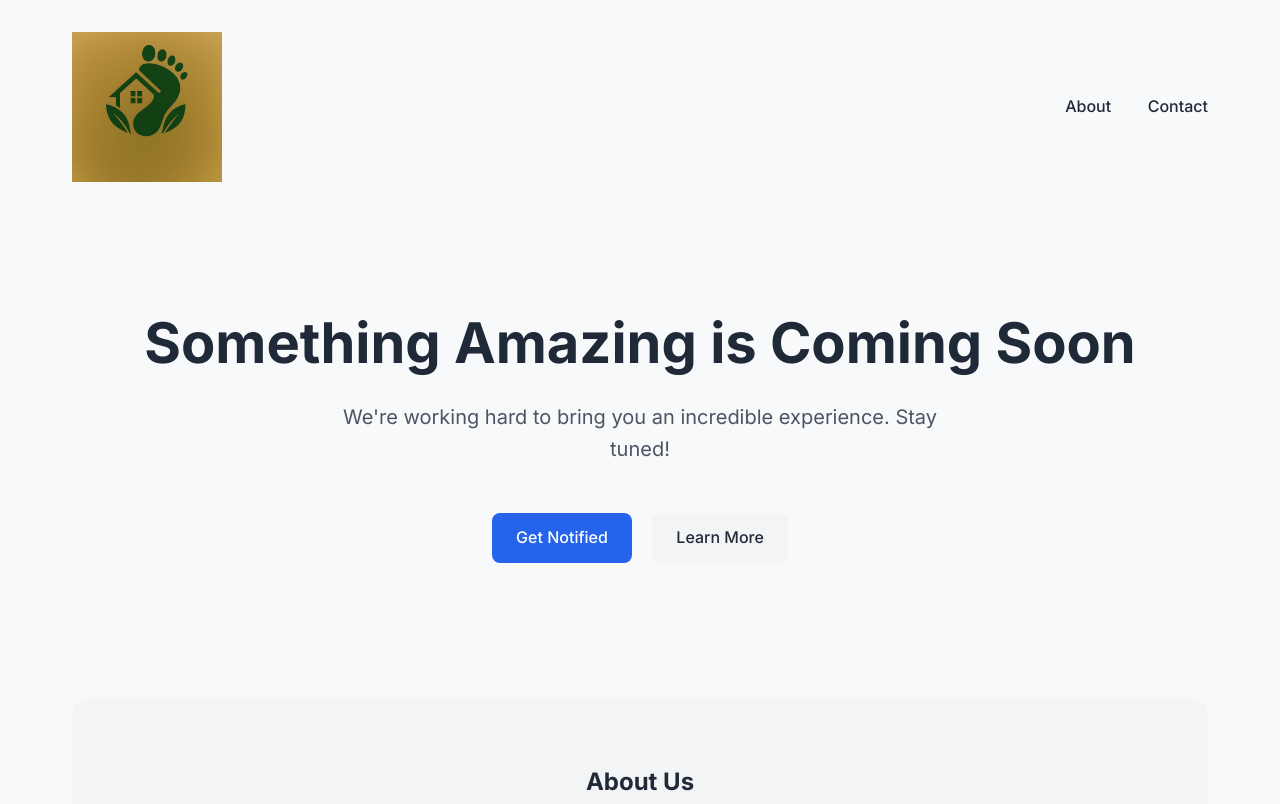
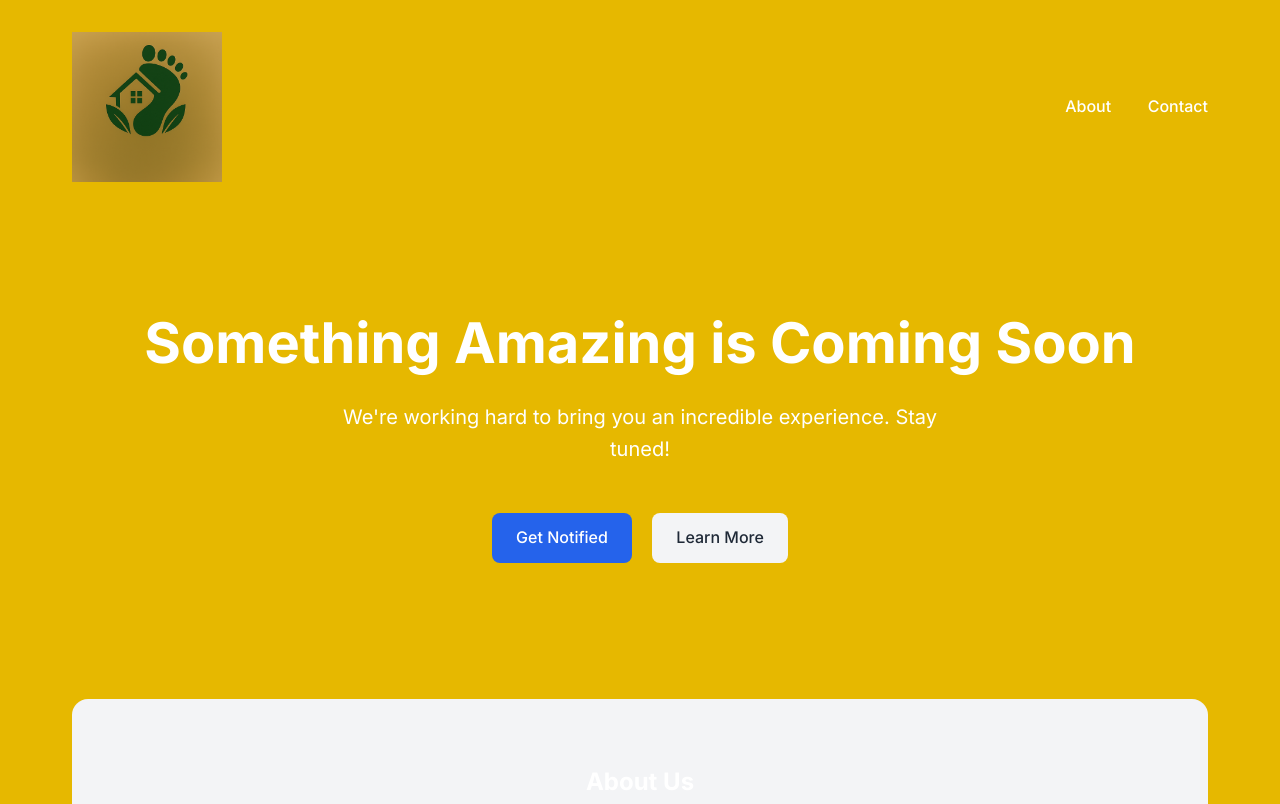
Before and after one commit to kpkuhl/test-landing-page, a plain HTML site: page index.html in a window 1280 px wide. Shown: the top 804 px of the page. Drawn offline with Linux system fonts and the light colour scheme.

Commit message:
Update background color to dark yellow and adjust text colors for contrast

```diff
--- a/styles.css
+++ b/styles.css
@@ -2,7 +2,7 @@
     --primary-color: #2563eb;
     --secondary-color: #1e40af;
     --text-color: #1f2937;
-    --background-color: #f8f9fa;
+    --background-color: #e6b800;
     --accent-color: #f3f4f6;
 }
 
@@ -15,7 +15,7 @@
 body {
     font-family: 'Inter', sans-serif;
     line-height: 1.6;
-    color: var(--text-color);
+    color: #ffffff;
     background-color: var(--background-color);
 }
 
@@ -48,7 +48,7 @@ nav {
 .nav-links a {
     margin-left: 2rem;
     text-decoration: none;
-    color: var(--text-color);
+    color: #ffffff;
     font-weight: 500;
     transition: color 0.3s ease;
 }
@@ -72,7 +72,7 @@ h1 {
 
 .subtitle {
     font-size: 1.25rem;
-    color: #4b5563;
+    color: #ffffff;
     margin-bottom: 2.5rem;
     max-width: 600px;
     margin-left: auto;
```
